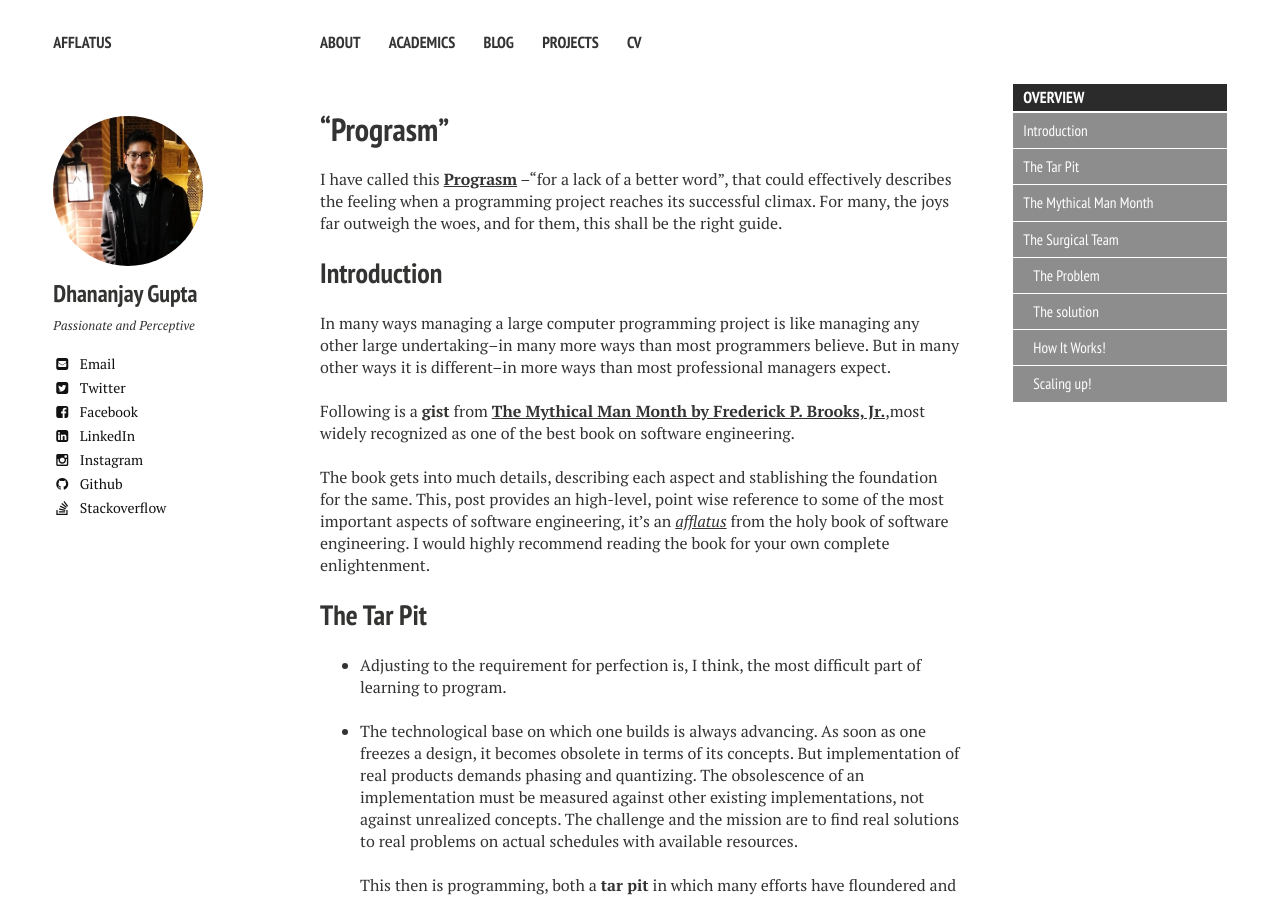
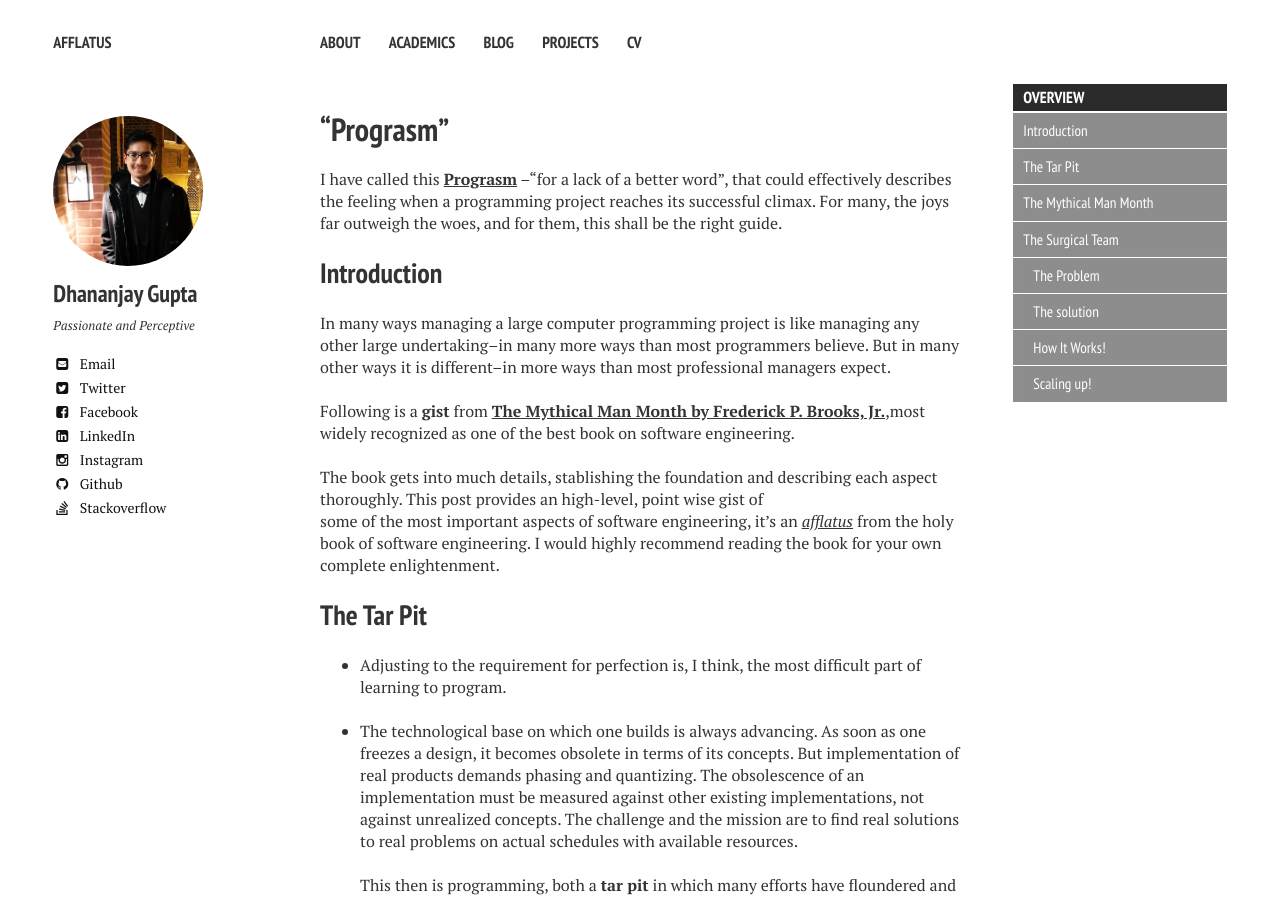
Before and after one commit to DhananjayGupta300/DhananjayGupta300.github.io, a Jekyll site: the page built from _posts/2018-08-20-Prograsm.md, in a window 1280 px wide and 900 px high. Built offline with Jekyll 4.4.1, drawn with Linux system fonts in a browser that asks for light colours; nearby versions of some CDN libraries; comment, search, counter and statistics services are not loaded.

Commit message:
Update 2018-08-20-Prograsm.md

```diff
--- a/_posts/2018-08-20-Prograsm.md
+++ b/_posts/2018-08-20-Prograsm.md
@@ -41,8 +41,8 @@ But in many other ways it is different--in more ways than most professional mana
 <br/><br/>
 Following is a **gist** from [**The Mythical Man Month by Frederick P. Brooks, Jr.**](https://en.wikipedia.org/wiki/The_Mythical_Man-Month),most widely recognized as one of the best book on software engineering.
 <br/><br/>
-The book gets into much details, describing each aspect and stablishing the foundation for the same. This, post provides an high-level, point wise reference
-to some of the most important aspects of software engineering, it's an [*afflatus*](http://dgupta.us/) from the holy book of software engineering.
+The book gets into much details, stablishing the foundation and describing each aspect thoroughly. This post provides an high-level, point wise gist of
+some of the most important aspects of software engineering, it's an [*afflatus*](http://dgupta.us/) from the holy book of software engineering.
 I would highly recommend reading the book for your own complete enlightenment.
 
 The Tar Pit
```
